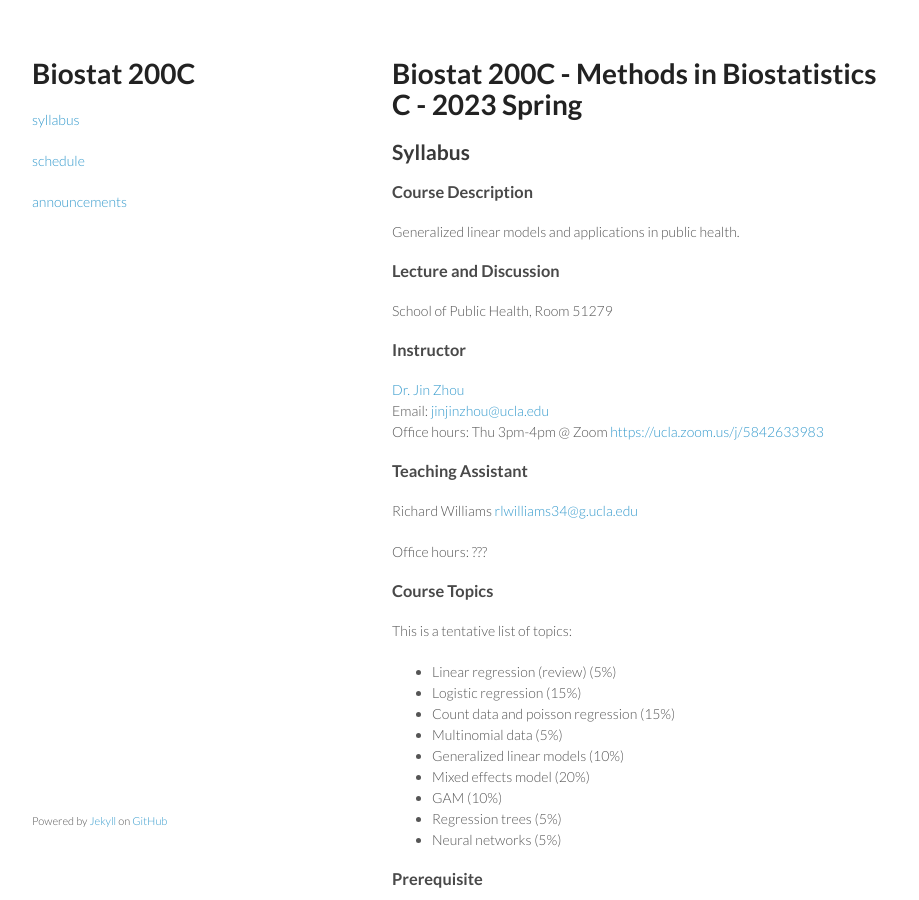
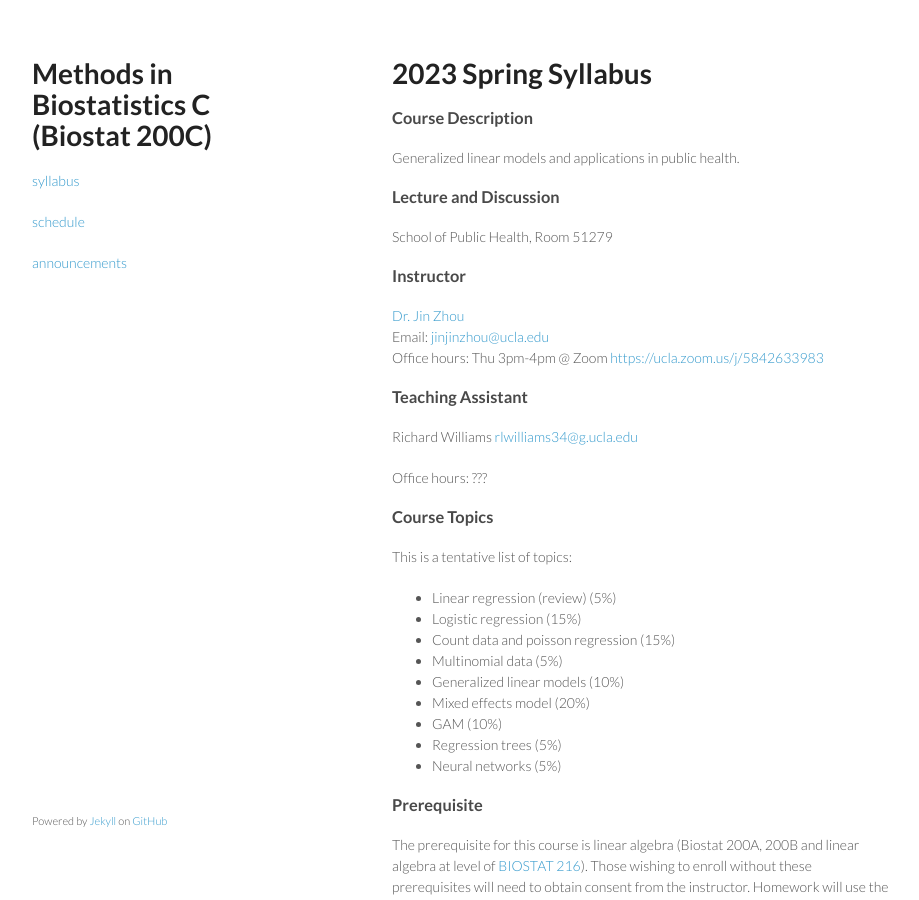
Before and after one commit to ucla-biostat-200c/2023spring, a Jekyll site: the page built from syllabus/syllabus.md, in a window 1280 px wide and 900 px high. Shown: the whole window, without its empty margins (178-1097 px from the left). Built offline with Jekyll 4.4.1, drawn with Linux system fonts in a browser that asks for light colours.

Commit message:
update syllabus

```diff
--- a/syllabus/syllabus.md
+++ b/syllabus/syllabus.md
@@ -1,11 +1,9 @@
 ---
 layout: course
-title: Biostat 200C
+title: Methods in Biostatistics C (Biostat 200C)
 ---
 
-# Biostat 200C - Methods in Biostatistics C - 2023 Spring
-
-## Syllabus
+# 2023 Spring Syllabus
 
 ### Course Description
 
```
Also changed, not shown: syllabus/syllabus.html (+5 -7 lines).
